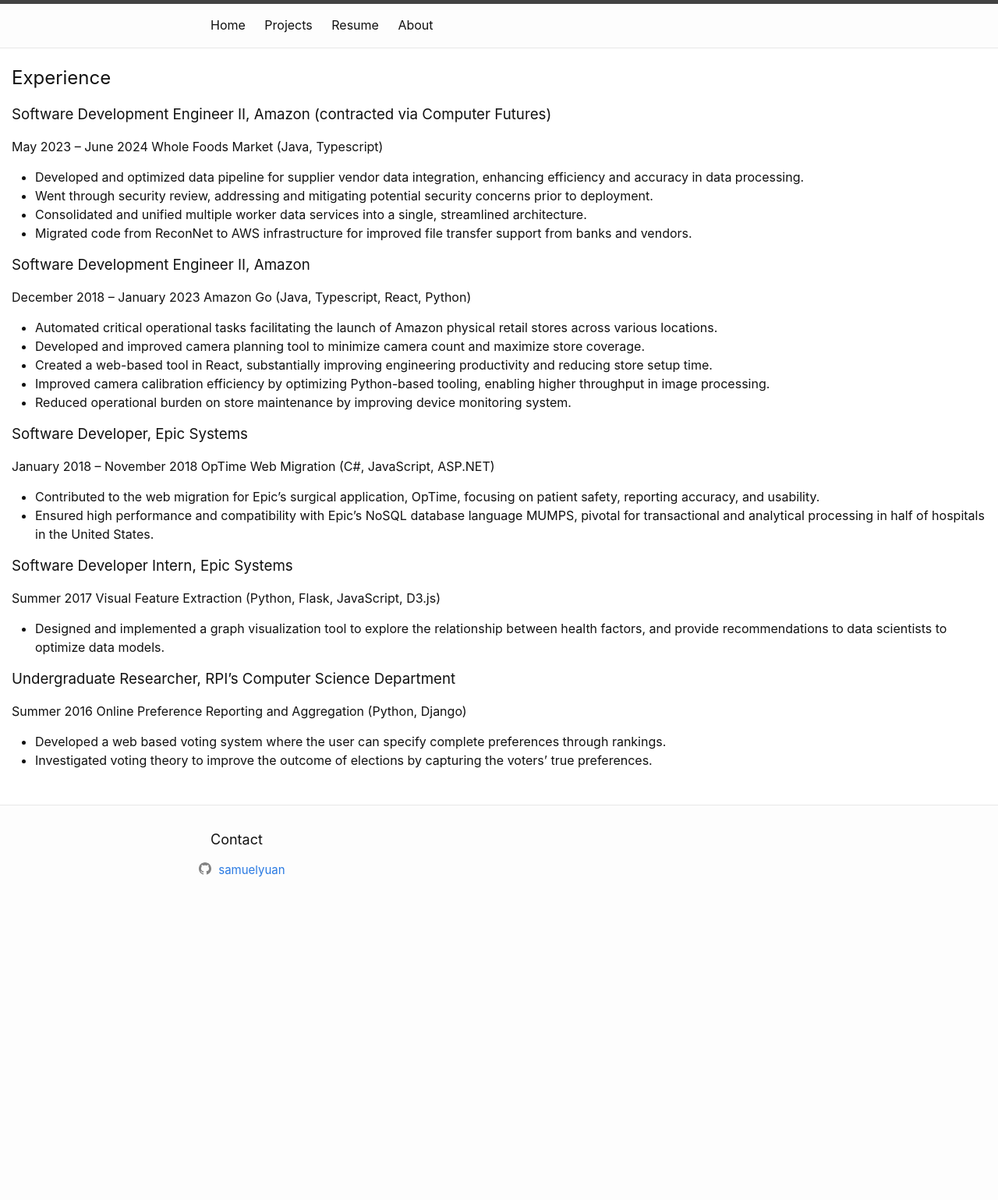
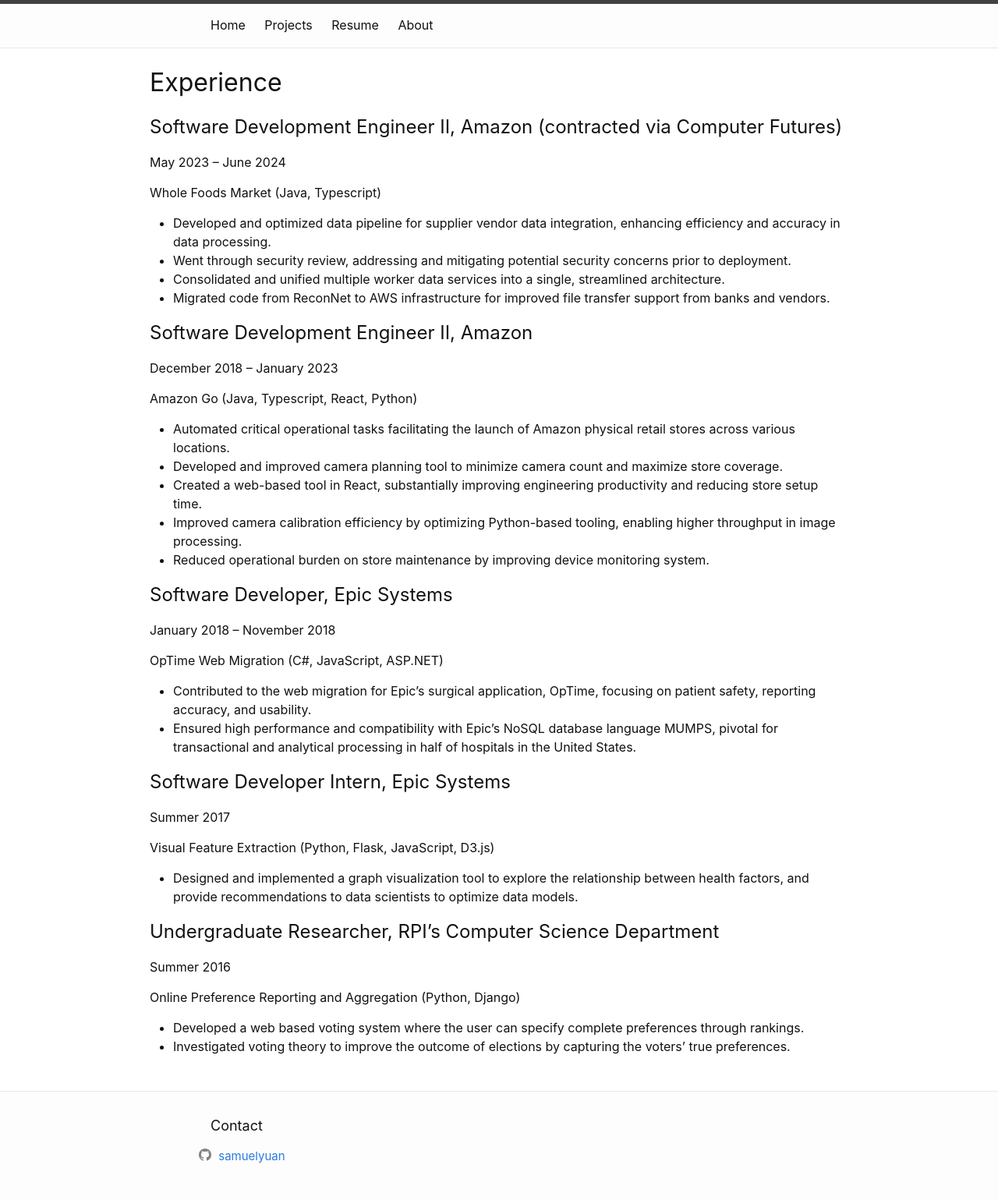
Before and after one commit to samuelyuan/samuelyuan.github.io, a Jekyll site: the page built from resume.md, in a window 1280 px wide. Shown: the whole page at 78% size. Built offline with Jekyll 4.4.1, drawn with Linux system fonts in a browser that asks for light colours; our own code applies the rules of GitHub Pages for plain Markdown files; before the commit the page ends 1173 px from its top, so only the background shows below that.

Commit message:
Change formatting

```diff
--- a/_includes/head.html
+++ b/_includes/head.html
@@ -17,6 +17,6 @@
     <script type="application/ld+json">
     {"@context":"https://schema.org","@type":"WebSite","description":"Write an awesome description for your new site here. You can edit this line in _config.yml. It will appear in your document head meta (for Google search results) and in your feed.xml site description.","headline":"About","name":"Your awesome title","url":"http://localhost:4000/about/"}</script>
     <!-- End Jekyll SEO tag -->
-    <link rel="stylesheet" href="/assets/main.css">
+    <link rel="stylesheet" href="/assets/main.css" type="text/css">
     <link type="application/atom+xml" rel="alternate" href="http://localhost:4000/feed.xml" title="Your awesome title" />
 </head>
--- a/assets/main.css
+++ b/assets/main.css
@@ -218,8 +218,8 @@ footer {
 }
 
 .container {
-  padding-right: 15px;
-  padding-left: 15px;
+  padding-right: 15%;
+  padding-left: 15%;
   margin-right: auto;
   margin-left: auto;
 }
--- a/resume.md
+++ b/resume.md
@@ -2,38 +2,53 @@
 layout: default
 ---
 
-## Experience
+# Experience
 
-### Software Development Engineer II, Amazon (contracted via Computer Futures)
+## Software Development Engineer II, Amazon (contracted via Computer Futures)
+
 May 2023 – June 2024
+
 Whole Foods Market (Java, Typescript)
+
 * Developed and optimized data pipeline for supplier vendor data integration, enhancing efficiency and accuracy in data processing.
 * Went through security review, addressing and mitigating potential security concerns prior to deployment.
 * Consolidated and unified multiple worker data services into a single, streamlined architecture.
 * Migrated code from ReconNet to AWS infrastructure for improved file transfer support from banks and vendors.
 
-### Software Development Engineer II, Amazon
+## Software Development Engineer II, Amazon
+
 December 2018 – January 2023
+
 Amazon Go (Java, Typescript, React, Python)
+
 * Automated critical operational tasks facilitating the launch of Amazon physical retail stores across various locations.
 * Developed and improved camera planning tool to minimize camera count and maximize store coverage.
 * Created a web-based tool in React, substantially improving engineering productivity and reducing store setup time.
 * Improved camera calibration efficiency by optimizing Python-based tooling, enabling higher throughput in image processing.
 * Reduced operational burden on store maintenance by improving device monitoring system.
 
-### Software Developer, Epic Systems
+## Software Developer, Epic Systems
+
 January 2018 – November 2018
+
 OpTime Web Migration (C#, JavaScript, ASP.NET)
+
 * Contributed to the web migration for Epic’s surgical application, OpTime, focusing on patient safety, reporting accuracy, and usability.
 * Ensured high performance and compatibility with Epic’s NoSQL database language MUMPS, pivotal for transactional and analytical processing in half of hospitals in the United States.
 
-### Software Developer Intern, Epic Systems
+## Software Developer Intern, Epic Systems
+
 Summer 2017
+
 Visual Feature Extraction (Python, Flask, JavaScript, D3.js)
+
 * Designed and implemented a graph visualization tool to explore the relationship between health factors, and provide recommendations to data scientists to optimize data models.
 
-### Undergraduate Researcher, RPI’s Computer Science Department
+## Undergraduate Researcher, RPI’s Computer Science Department
+
 Summer 2016
+
 Online Preference Reporting and Aggregation (Python, Django)
+
 * Developed a web based voting system where the user can specify complete preferences through rankings.
 * Investigated voting theory to improve the outcome of elections by capturing the voters’ true preferences.
```
